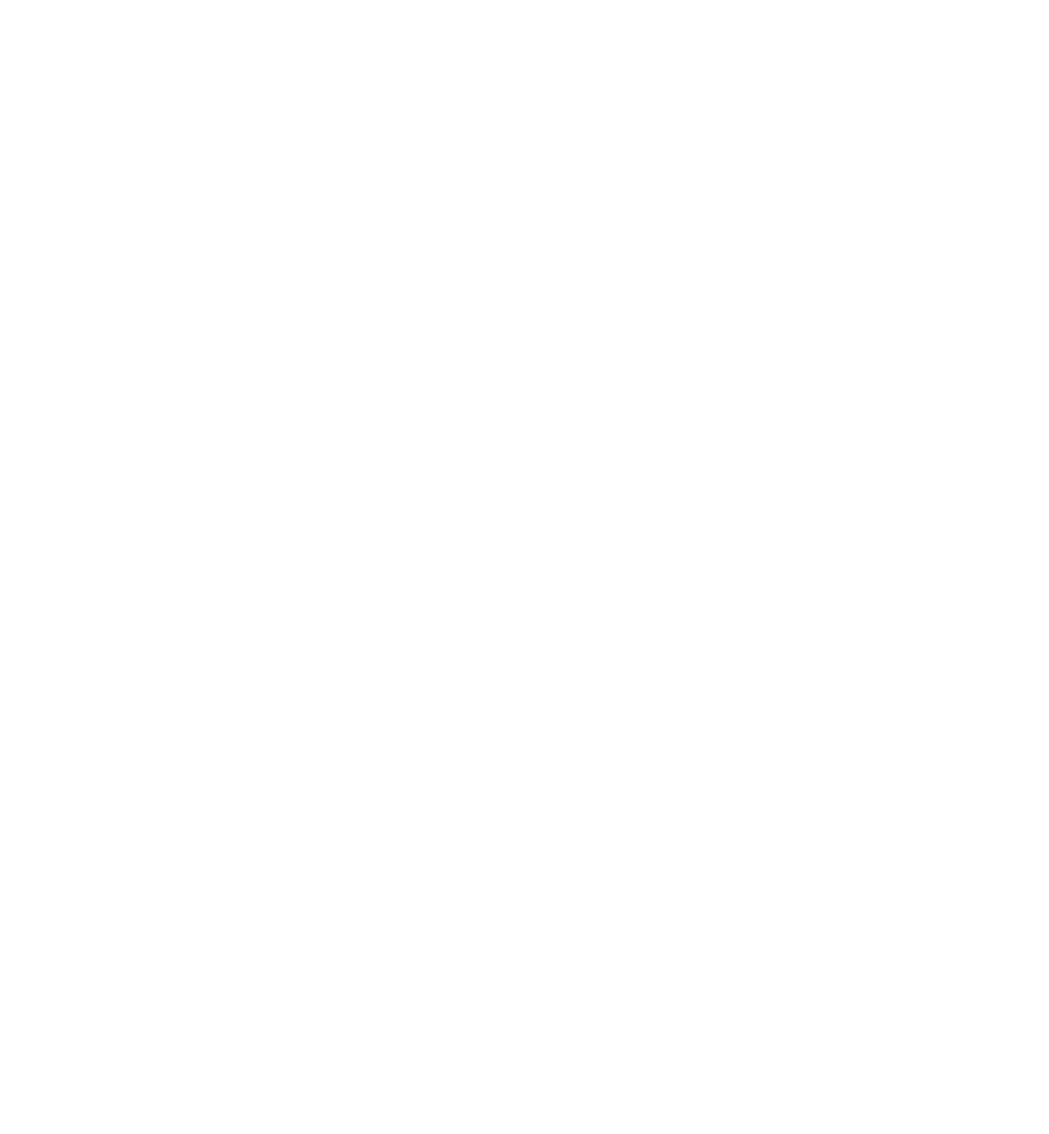
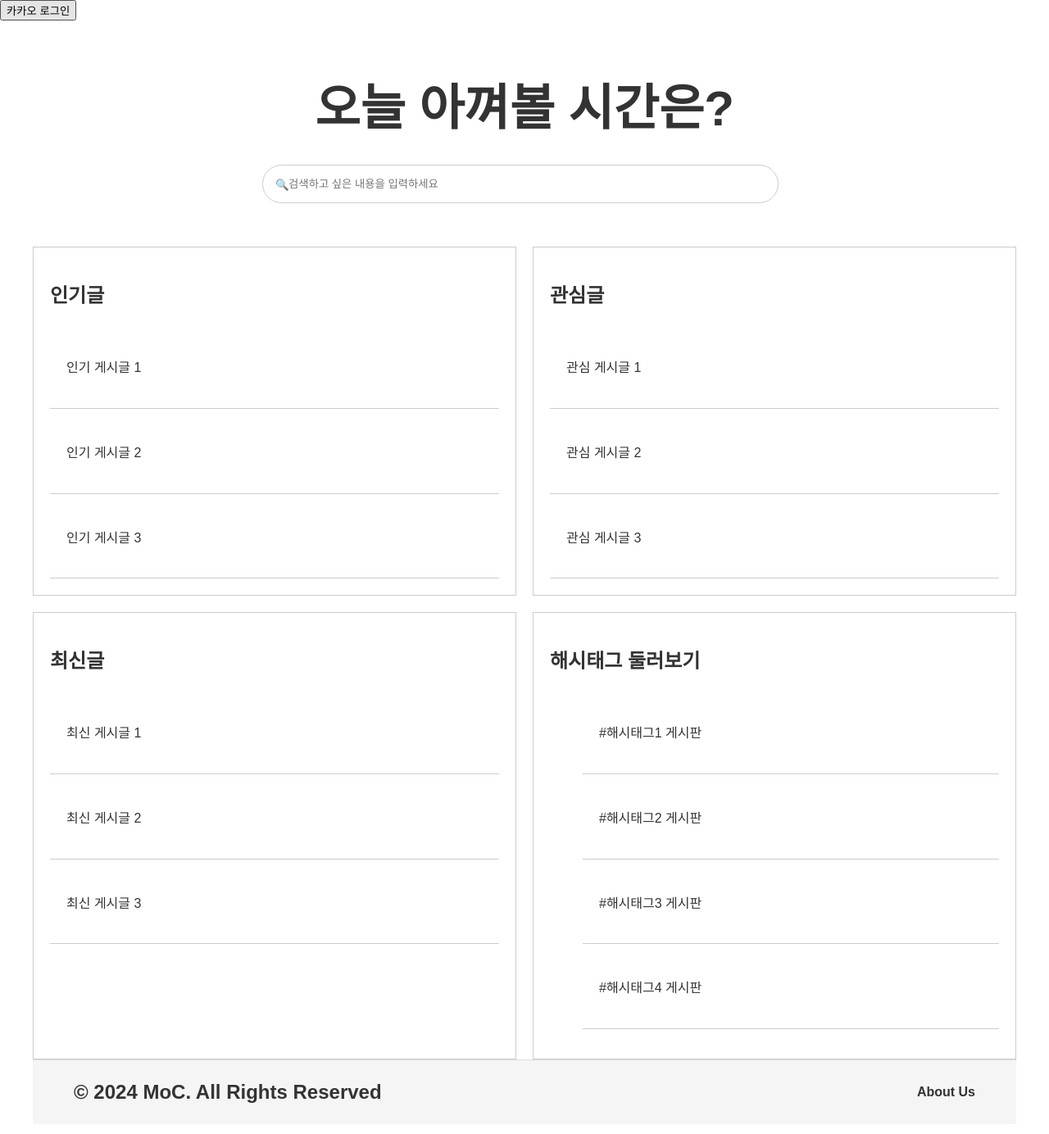
Before and after one commit to LeLu815/moc-front, a React (Create React App) app: page /mainpage in a window 1280 px wide. Before the commit this address had no page. Shown: the top 1384 px of the page at 82% size. Before the commit the page ends 800 px from the top, so only its background shows below. Built offline with nearby package versions, Linux system fonts and the light colour scheme.

Commit message:
FEAT: 오늘 아껴볼 시간 페이지

```diff
--- a/package.json
+++ b/package.json
@@ -11,6 +11,7 @@
     "@testing-library/user-event": "^13.5.0",
     "react": "^18.2.0",
     "react-dom": "^18.2.0",
+    "react-icons": "^5.0.1",
     "react-redux": "^9.1.0",
     "react-router-dom": "^6.22.0",
     "react-scripts": "5.0.1",
--- a/src/App.js
+++ b/src/App.js
@@ -1,45 +1,49 @@
-import {
-  Navigate,
-  RouterProvider,
-  createBrowserRouter,
-} from "react-router-dom";
-import { QueryClientProvider, QueryClient } from "@tanstack/react-query";
-import { ReactQueryDevtools } from "@tanstack/react-query-devtools";
+import React from 'react';
+import { RouterProvider, createBrowserRouter } from 'react-router-dom';
+import { QueryClientProvider, QueryClient } from '@tanstack/react-query';
+import { ReactQueryDevtools } from '@tanstack/react-query-devtools';
 
-import "./App.css";
-import RootPage from "./pages/Root";
-import HomePage from "./pages/Home";
-import LoginPage from "./pages/Login";
-import KakaoTokenPage, { loader as tokenLoader } from "./pages/KakaoToken";
-import { defaultLoader } from "./util/auth";
-import Write from "./components/write";
+import RootPage from './pages/Root';
+import HomePage from './pages/Home';
+import LoginPage from './pages/Login';
+import KakaoTokenPage, { loader as tokenLoader } from './pages/KakaoToken';
+import { defaultLoader } from './util/auth';
+import Write from './components/write';
+import MainPage from './components/MainPage';
 
+// Create a query client instance
 const queryClient = new QueryClient();
+
+// Create a router instance
 const router = createBrowserRouter([
   {
-    path: "/",
+    path: '/',
     element: <RootPage />,
     id: "root",
     loader: defaultLoader,
     children: [
       { index: true, element: <HomePage /> },
       {
-        path: "/login",
+        path: '/login',
         element: <LoginPage />,
       },
       {
-        // 이 라우터 보호할 방법을 찾아야한다
-        path: "/login/token",
-        id: "kakao-token",
+        path: '/login/token',
         element: <KakaoTokenPage />,
         loader: tokenLoader,
       },
       {
-        path: "/write",
-        element: <Write />,
+        path: '/write',
+        element: <Write />
       },
+      // Add more routes as needed
+      {
+        path: "mainpage",
+        element: <MainPage />
+      }
     ],
   },
+  // Add more route objects as needed
 ]);
 
 function App() {
--- a/src/components/Footer.js
+++ b/src/components/Footer.js
@@ -1,11 +1,11 @@
 import React from 'react';
-import classes from './write.module.css';
+import classes from './Footer.module.css';
 
 const Footer = () => {
   return (
     <footer className={classes.footer}>
-      <div>© 2024 MoC. All Rights Reserved</div>
-      {/* Additional links and information */}
+      <div className={classes.logo}>© 2024 MoC. All Rights Reserved</div>
+      <a href="/about" className={classes.about}>About Us</a>
     </footer>
   );
 };
--- /dev/null
+++ b/src/components/Footer.module.css
@@ -0,0 +1,26 @@
+.footer {
+    background-color: #f5f5f5; /* 상단 푸터의 배경색 */
+    color: #333; /* 글자 색상 */
+    display: flex;
+    justify-content: space-between; /* 로고와 'About Us'를 양 끝으로 정렬 */
+    align-items: center;
+    padding: 20px 50px; /* 패딩 값 */
+    box-sizing: border-box;
+    border-top: 1px solid #dcdcdc; /* 상단 테두리 스타일 */
+  }
+
+  .logo {
+    font-size: 1.5em; /* 로고 폰트 사이즈 */
+    font-weight: bold; /* 로고 폰트 두께 */
+  }
+
+  .about {
+    text-decoration: none; /* 'About Us' 링크 밑줄 제거 */
+    color: #333; /* 'About Us' 글자 색상 */
+    font-weight: bold; /* 'About Us' 폰트 두께 */
+  }
+
+  /* 'About Us' 링크에 호버 시 스타일 */
+  .about:hover {
+    text-decoration: underline;
+  }
--- /dev/null
+++ b/src/components/MainPage.js
@@ -0,0 +1,51 @@
+import React from 'react';
+import classes from './MainPage.module.css';
+import SearchBar from './SearchBar';
+import NewsItem from './News';
+import Footer from './Footer';
+
+const MainPage = () => {
+    const popularPosts = ["인기 게시글 1", "인기 게시글 2", "인기 게시글 3"];
+    const interestedPosts = ["관심 게시글 1", "관심 게시글 2", "관심 게시글 3"];
+    const recentPosts = ["최신 게시글 1", "최신 게시글 2", "최신 게시글 3"];
+    const hashtags = ["#해시태그1 게시판", "#해시태그2 게시판", "#해시태그3 게시판","#해시태그4 게시판"];
+
+    return (
+        <div className={classes.mainPage}>
+            <h1>오늘 아껴볼 시간은?</h1>
+            <SearchBar />
+            {/* 각 섹션을 SearchBar 바로 아래에 배치합니다. */}
+            <div className={classes.sectionsContainer}>
+                <div className={classes.section}>
+                    <h2>인기글</h2>
+                    {popularPosts.map((post, index) => (
+                        <NewsItem key={index} title={post} />
+                    ))}
+                </div>
+                <div className={classes.section}>
+                    <h2>관심글</h2>
+                    {interestedPosts.map((post, index) => (
+                        <NewsItem key={index} title={post} />
+                    ))}
+                </div>
+                <div className={classes.section}>
+                    <h2>최신글</h2>
+                    {recentPosts.map((post, index) => (
+                        <NewsItem key={index} title={post} />
+                    ))}
+                </div>
+                <div className={classes.section}>
+                    <h2>해시태그 둘러보기</h2>
+                    <ul>
+                        {hashtags.map((post,index) => (
+                            <NewsItem key={index} title={post} />
+                        ))}
+                    </ul>
+                </div>
+            </div>
+            <Footer />
+        </div>
+    );
+};
+
+export default MainPage;
--- /dev/null
+++ b/src/components/MainPage.module.css
@@ -0,0 +1,49 @@
+/* MainPage.module.css */
+.mainPage {
+    font-family: Arial, sans-serif;
+    color: #333;
+    line-height: 1.6;
+    padding: 20px 40px;
+}
+
+.newsList {
+    margin: 20px 0;
+}
+
+.newsItem
+{
+background-color: white;
+border-bottom: 1px solid #ccc;
+padding: 20px;
+margin-top: 5px;
+}
+
+.mainPage h1 {
+    font-size: 60px;
+    color: #333;
+    margin-bottom: 0.1rem;
+    text-align: center;
+    display: flex;
+    justify-content: center;
+    align-items: flex-start;
+    /* height: 100vh; 제거 또는 조정 */
+}
+.sectionsContainer {
+    display: grid; /* 그리드 레이아웃 사용 */
+    grid-template-columns: 1fr 1fr; /* 두 개의 컬럼으로 나눔 */
+    grid-gap: 20px; /* 그리드 아이템 사이의 간격 */
+    margin-top: 10%; /* 상단 여백 */
+}
+/* 각 섹션은 자동으로 그리드 아이템으로 배치됩니다 */
+.section {
+    flex-basis: calc(50% - 10px); /* 간격을 고려하여 섹션의 기본 크기 결정 */
+    box-sizing: border-box; /* 패딩과 보더를 포함한 너비 계산 */
+    border: 1px solid #ccc; /* 섹션 테두리 스타일 */
+    padding: 20px; /* 섹션 내부 여백 */
+}
+/* 화면 크기에 따라 다른 스타일 적용 */
+@media (max-width: 768px) { /* 768px 이하에서는 한 열로 표시 */
+    .section {
+        flex-basis: 100%;
+    }
+}
--- /dev/null
+++ b/src/components/News.js
@@ -0,0 +1,11 @@
+import React from 'react';
+import classes from './MainPage.module.css';
+const News = ({ title }) => {
+    return (
+        <div className={classes.newsItem}>
+            <p>{title}</p>
+        </div>
+    );
+};
+
+export default News;
--- /dev/null
+++ b/src/components/SearchBar.js
@@ -0,0 +1,15 @@
+import React from 'react';
+import classes from './SearchBar.module.css';
+
+const SearchBar = () => {
+    return (
+        <div className={classes.searchBarContainer}>
+            <div className={classes.searchBar}>
+                <input type="text" placeholder="   검색하고 싶은 내용을 입력하세요" />
+                <button>🔍</button>
+            </div>
+        </div>
+    );
+};
+
+export default SearchBar;
--- /dev/null
+++ b/src/components/SearchBar.module.css
@@ -0,0 +1,28 @@
+.searchBar {
+    position: absolute; /* 절대 위치 설정 */
+    top: 25%; /* 화면 상단에서 20% 아래에 위치 */
+    left: 25%; /* 왼쪽에서 20% 위치 */
+    right: 25%; /* 오른쪽에서 20% 위치 */
+    display: flex; /* Flexbox 사용 */
+    align-items: center; /* 요소들을 수직으로 가운데 정렬 */
+}
+
+.searchBar input[type="text"] {
+    flex: 1; /* 입력 필드가 가능한 한 많은 공간을 차지하도록 함 */
+    padding: 15px 20px; /* 입력 필드 내부 여백 */
+    margin: 1px 0; /* 입력 필드 상하 여백 */
+    margin: 1px 10px 1px 0;
+    box-sizing: border-box; /* 박스 크기 결정 방식 */
+    border: 1px solid #ccc; /* 테두리 색상 */
+    border-radius: 35px; /* 테두리 둥글기 */
+}
+
+.searchBar button {
+    position: absolute; /* 절대 위치 설정 */
+    left: 10px; /* 왼쪽으로 10px 이동 */
+    top: calc(20% + 15px); /* 화면 상단에서 중앙에서 15px 아래에 위치 */
+    transform: translateY(-50%); /* 수직으로 50% 이동하여 정확한 중앙 정렬 */
+    background: none; /* 배경 없음 */
+    border: none; /* 테두리 없음 */
+    cursor: pointer; /* 커서 설정 */
+}
--- a/src/index.js
+++ b/src/index.js
@@ -1,14 +1,15 @@
-import React from "react";
-import ReactDOM from "react-dom/client";
-import { Provider } from "react-redux";
+import React from 'react';
+import ReactDOM from 'react-dom/client';
+import App from './App';
+import './index.css';
+import store from './store';
+import { Provider } from 'react-redux';
 
-import App from "./App";
-import "./index.css";
-import store from "./store";
-
-const root = ReactDOM.createRoot(document.getElementById("root"));
+const root = ReactDOM.createRoot(document.getElementById('root'));
 root.render(
-  <Provider store={store}>
-    <App />
-  </Provider>
+  <React.StrictMode>
+    <Provider store={store}>
+      <App />
+    </Provider>
+  </React.StrictMode>
 );
--- a/src/pages/Home.js
+++ b/src/pages/Home.js
@@ -9,6 +9,7 @@
     <>
       <p>여기는 Moc 페이지 입니다.</p>
       <Link to="/write">write 페이지 가기!</Link>
+      <Link to="/MainPage"> main page 로 이동하기</Link>
     </>
   );
 };
```
Also changed, not shown: 1 other file (tests, documents, lock files or other folders).
